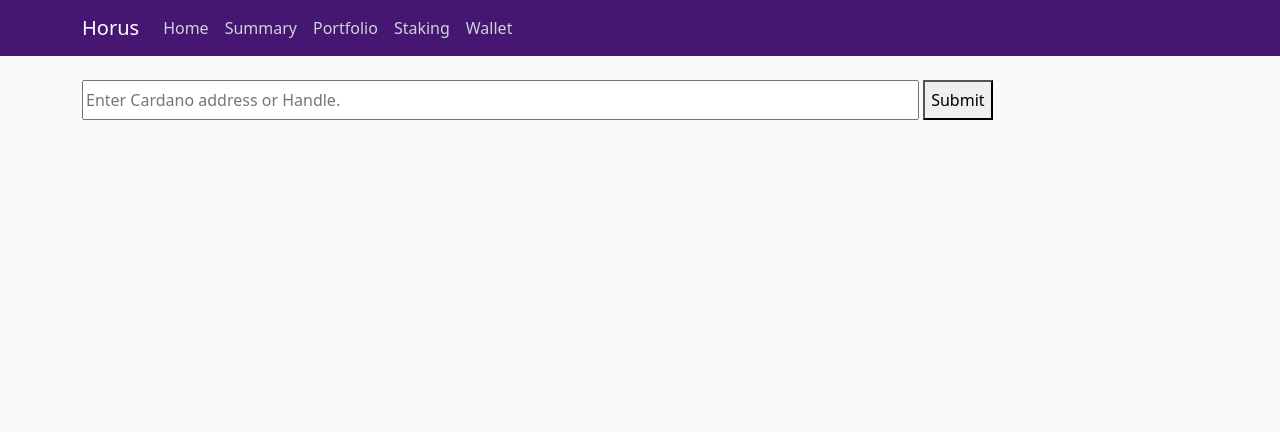
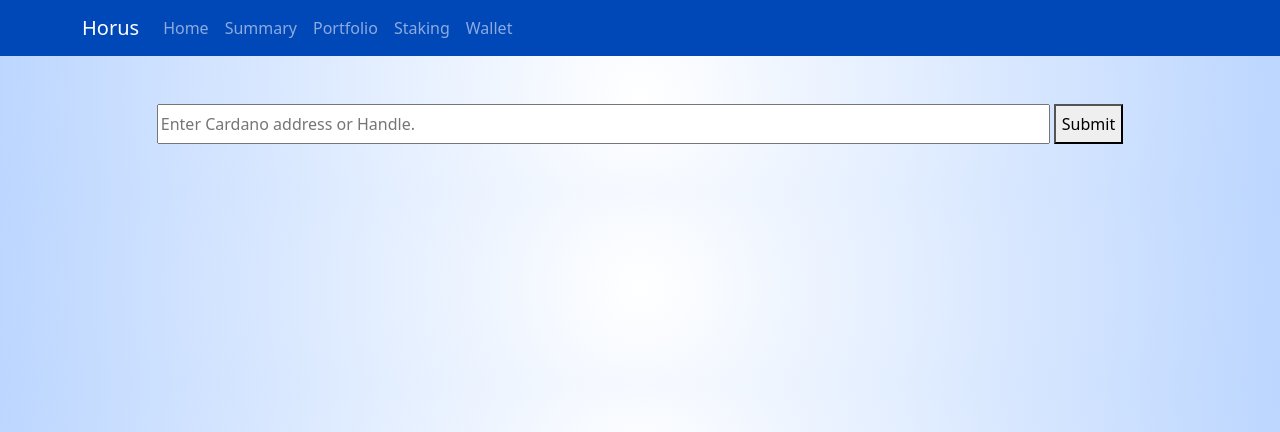
Before and after one commit to maso-soup/horus-project, a Django app: page / in a window 1280 px wide. Shown: the top 432 px of the page. Run offline with Django 4.2, Linux system fonts and the light colour scheme.

Commit message:
Small fixes, messing with css

```diff
--- a/tools/static/tools/main.css
+++ b/tools/static/tools/main.css
@@ -1,22 +1,11 @@
 body {
-    /* background: rgb(255,168,252);
-    background: radial-gradient(circle, rgba(255,168,252,1) 81%, rgba(213,140,255,1) 100%); */
-    background: #fafafa;
-    color: #333333;
-    margin-top: 5rem;
-}
-
-h1, h2, h3, h4, h5, h6 {
-    color: #444444;
-}
-
-ul {
-    margin: 0;
+    background: rgb(255,255,255);
+    background: radial-gradient(circle, rgba(255,255,255,1) 0%, rgba(188,214,255,1) 100%);
 }
 
 input[type="text"] {
 	position:relative;
-    width: 90%;
+    width: 80%;
     height: 40px;
 }
 
@@ -24,26 +13,6 @@ button[type="submit"] {
     height: 40px;
 }
 
-.bg-steel {
-    background-color: #451672;
+.navbar {
+    background: #0047b8
 }
-
-.site-header .navbar-nav .nav-link {
-    color: #cbd5db;
-}
-
-.site-header .navbar-nav .nav-link:hover {
-    color: #ffffff;
-}
-
-.site-header .navbar-nav .nav-link.active {
-    font-weight: 500;
-}
-
-.content-section {
-    background: #ffffff;
-    padding: 10px 20px;
-    border: 1px solid #dddddd;
-    border-radius: 3px;
-    margin-bottom: 20px;
-}
--- a/tools/templates/tools/base.html
+++ b/tools/templates/tools/base.html
@@ -22,29 +22,42 @@
 
     </head>
     <body>
-        <header class="site-header">
-            <nav class="navbar navbar-expand-md navbar-dark bg-steel fixed-top">
-                <div class="container">
-                <a class="navbar-brand mr-4" href="/">Horus</a>
-                <button class="navbar-toggler" type="button" data-toggle="collapse" data-target="#navbarToggle" aria-controls="navbarToggle" aria-expanded="false" aria-label="Toggle navigation">
+        <nav class="navbar navbar-expand-lg navbar-dark">
+            <div class="container">
+                <a href="{% url 'home'%}" class="navbar-brand">Horus</a>
+
+                <button class="navbar-toggler" type="button" data-bs-toggle="collapse" data-bs-target="#navmenu">
                     <span class="navbar-toggler-icon"></span>
                 </button>
-                <div class="collapse navbar-collapse" id="navbarToggle">
-                    <div class="navbar-nav mr-auto">
-                        <a class="nav-item nav-link" href="{% url 'home'%}">Home</a>
-                        <a class="nav-item nav-link" href="{% url 'summary'%}">Summary</a>
-                        <a class="nav-item nav-link" href="{% url 'portfolio'%}">Portfolio</a>
-                        <a class="nav-item nav-link" href="{% url 'staking'%}">Staking</a>
-                        <a class="nav-item nav-link" href="{% url 'wallet'%}">Wallet</a>
-                    </div>
+
+                <div class="collapse navbar-collapse" id="navmenu">
+                    <ul class="navbar-nav">
+                        <li class="nav-item">
+                            <a href="{% url 'home'%}" class="nav-link">Home</a>
+                        </li>
+                        <li class="nav-item">
+                            <a href="{% url 'summary'%}" class="nav-link">Summary</a>
+                        </li>
+                        <li class="nav-item">
+                            <a href="{% url 'portfolio'%}" class="nav-link">Portfolio</a>
+                        </li>
+                        <li class="nav-item">
+                            <a href="{% url 'staking'%}" class="nav-link">Staking</a>
+                        </li>
+                        <li class="nav-item">
+                            <a href="{% url 'wallet'%}" class="nav-link">Wallet</a>
+                        </li>
+                    </ul>
                 </div>
-                </div>
-            </nav>
-        </header>
-        <main role="main" class="container">
-            <div class="col-md-10">
+            </div>
+        </nav>
+
+        <section class="p-5 text-center">
+            <div class="container">
+                {% block search %}{% endblock %}
                 {% block content %}{% endblock %}
             </div>
-        </main>
+        </section>
+
     </body>
 </html>
--- a/tools/templates/tools/portfolio_home.html
+++ b/tools/templates/tools/portfolio_home.html
@@ -1,5 +1,5 @@
 {% extends "tools/base.html" %}
-{% block content %}
+{% block search %}
 
 <form method="POST" action="{% url 'portfolio'%}">
     {% csrf_token %}
@@ -7,4 +7,4 @@
     <button type="submit">Submit</button>
 </form>
 
-{% endblock content %}
+{% endblock search %}
--- a/tools/templates/tools/portfolio_home_retry.html
+++ b/tools/templates/tools/portfolio_home_retry.html
@@ -1,5 +1,5 @@
 {% extends "tools/base.html" %}
-{% block content %}
+{% block search %}
 
 <form method="POST" action="{% url 'portfolio'%}">
     {% csrf_token %}
@@ -7,4 +7,4 @@
     <button type="submit">Submit</button>
 </form>
 
-{% endblock content %}
+{% endblock search %}
--- a/tools/templates/tools/staking_home.html
+++ b/tools/templates/tools/staking_home.html
@@ -1,5 +1,5 @@
 {% extends "tools/base.html" %}
-{% block content %}
+{% block search %}
 
 <form method="POST" action="{% url 'staking'%}">
     {% csrf_token %}
@@ -7,4 +7,4 @@
     <button type="submit">Submit</button>
 </form>
 
-{% endblock content %}
+{% endblock search %}
--- a/tools/templates/tools/staking_home_retry.html
+++ b/tools/templates/tools/staking_home_retry.html
@@ -1,5 +1,5 @@
 {% extends "tools/base.html" %}
-{% block content %}
+{% block search %}
 
 <form method="POST" action="{% url 'staking'%}">
     {% csrf_token %}
@@ -7,4 +7,4 @@
     <button type="submit">Submit</button>
 </form>
 
-{% endblock content %}
+{% endblock search %}
--- a/tools/templates/tools/summary_home.html
+++ b/tools/templates/tools/summary_home.html
@@ -1,5 +1,5 @@
 {% extends "tools/base.html" %}
-{% block content %}
+{% block search %}
 
 <form method="POST" action="{% url 'summary'%}">
     {% csrf_token %}
@@ -7,4 +7,4 @@
     <button type="submit">Submit</button>
 </form>
 
-{% endblock content %}
+{% endblock search %}
--- a/tools/templates/tools/summary_home_retry.html
+++ b/tools/templates/tools/summary_home_retry.html
@@ -1,5 +1,5 @@
 {% extends "tools/base.html" %}
-{% block content %}
+{% block search %}
 
 <form method="POST" action="{% url 'summary'%}">
     {% csrf_token %}
@@ -7,4 +7,4 @@
     <button type="submit">Submit</button>
 </form>
 
-{% endblock content %}
+{% endblock search %}
--- a/tools/templates/tools/wallet_home.html
+++ b/tools/templates/tools/wallet_home.html
@@ -1,5 +1,5 @@
 {% extends "tools/base.html" %}
-{% block content %}
+{% block search %}
 
 <form method="POST" action="{% url 'wallet'%}">
     {% csrf_token %}
@@ -7,4 +7,4 @@
     <button type="submit">Submit</button>
 </form>
 
-{% endblock content %}
+{% endblock search %}
--- a/tools/templates/tools/wallet_home_retry.html
+++ b/tools/templates/tools/wallet_home_retry.html
@@ -1,5 +1,5 @@
 {% extends "tools/base.html" %}
-{% block content %}
+{% block search %}
 
 <form method="POST" action="{% url 'wallet'%}">
     {% csrf_token %}
@@ -7,4 +7,4 @@
     <button type="submit">Submit</button>
 </form>
 
-{% endblock content %}
+{% endblock search %}
--- a/tools/views.py
+++ b/tools/views.py
@@ -57,7 +57,7 @@ def fetch_ada_value( valid_stake_address ):
     if valid_stake_address == "" :
         return ada_value
 
-    ada_value = float( api.accounts( stake_address=valid_stake_address, return_type='json' )[ "controlled_amount" ] ) / 1000000
+    ada_value = float( api.accounts( valid_stake_address, return_type='json' )[ "controlled_amount" ] ) / 1000000
     return ada_value
 
 def fetch_token_values( valid_stake_address ):
@@ -92,7 +92,7 @@ def fetch_token_values( valid_stake_address ):
             token_dict[ "asset_name" ] = asset_name
             token_dict[ "asset_price" ] = round( token_price, 2 )
             token_dict[ "asset_quantity" ] = token_quantity
-            token_dict[ "asset_value" ] = token_price * float( token_quantity ) / 1000000
+            token_dict[ "asset_value" ] = round( token_price * float( token_quantity ) / 1000000, 2 )
 
             token_list.append( token_dict )
 
@@ -233,7 +233,7 @@ def prepare_context( valid_address ):
     nfts_list_value = round( sum_asset_values( nfts_list ), 2 )
     nfts_list_value_floor = round( sum_asset_values_floor( nfts_list ), 2 )
 
-    total_value = ada_value + token_list_value + nfts_list_value
+    total_value = round( ada_value + token_list_value + nfts_list_value, 2)
     total_value_using_floor = round( ada_value + token_list_value + nfts_list_value_floor, 2 )
 
     context = {
```
Also changed, not shown: tools/static/tools/main-old.css (added, +49 -0 lines).
